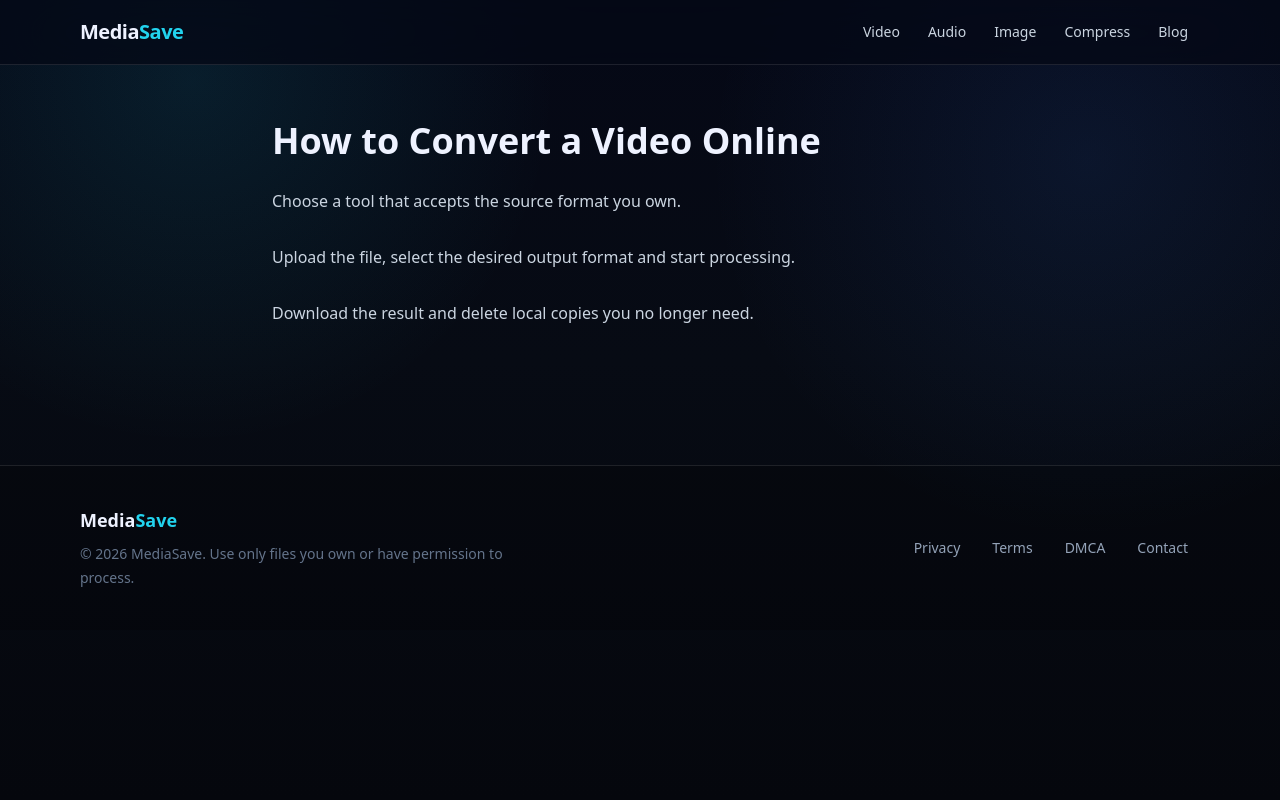
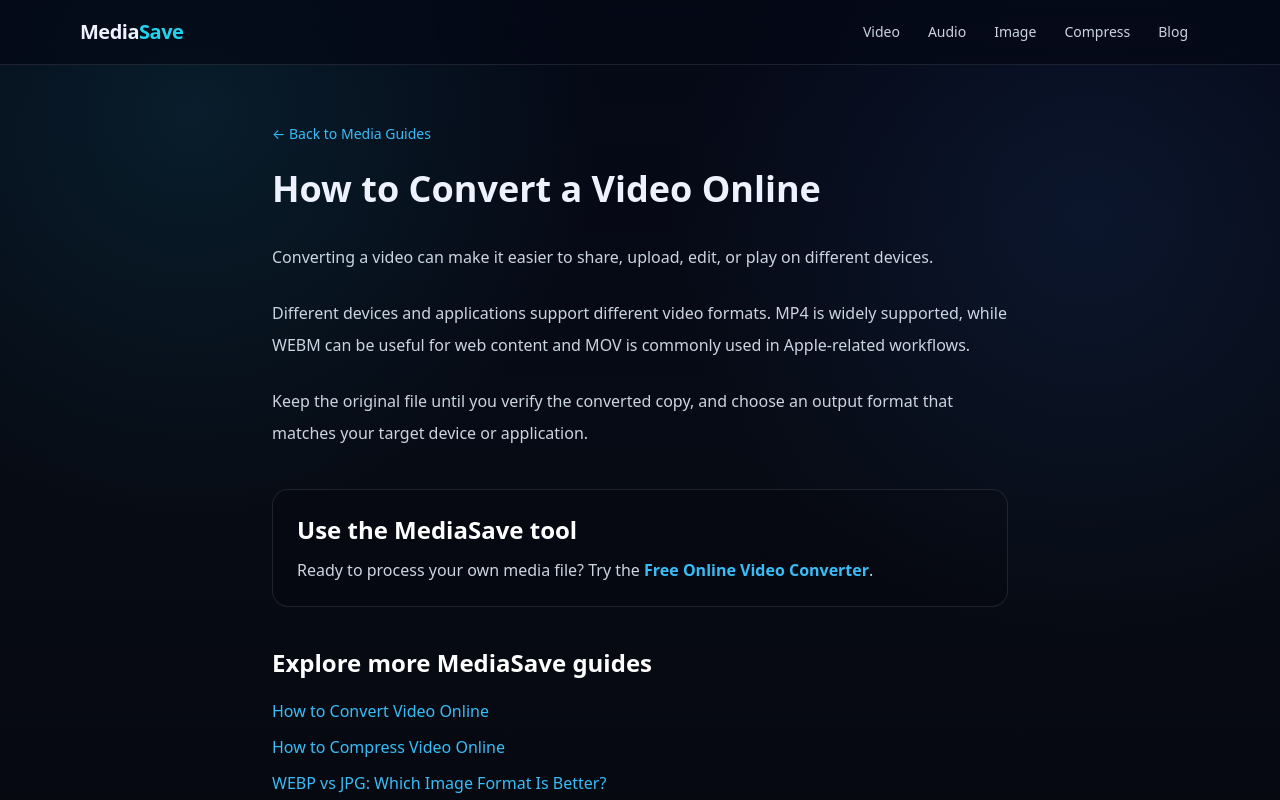
Before and after one commit to z3r020/mediasave, a Next.js app: page /blog/convert-video-online in a window 1280 px wide. Shown: the top 800 px of the page. Built offline with nearby package versions, Linux system fonts and the light colour scheme; no server answers.

Commit message:
Improve dynamic blog internal linking

```diff
--- a/app/blog/[slug]/page.tsx
+++ b/app/blog/[slug]/page.tsx
@@ -1 +1,119 @@
-const data:Record<string,{title:string,body:string[]}>={ "convert-video-online":{title:"How to Convert a Video Online",body:["Choose a tool that accepts the source format you own.","Upload the file, select the desired output format and start processing.","Download the result and delete local copies you no longer need."]}, "compress-video":{title:"How to Compress Video Without Losing Too Much Quality",body:["Compression works by reducing bitrate, resolution, frame rate or using a more efficient codec.","Start with a moderate quality preset and compare the result before making it more aggressive.","Keep an original copy when the source is important."]}, "webp-vs-jpg":{title:"WEBP vs JPG: Which Image Format Should You Use?",body:["WEBP can provide smaller files while supporting modern web workflows.","JPG remains broadly compatible and is useful for photos.","For websites, choose based on browser support, workflow and desired file size."]}}; export function generateStaticParams(){return Object.keys(data).map(slug=>({slug}))} export default async function Page({params}:{params:Promise<{slug:string}>}){const {slug}=await params;const p=data[slug]||data["convert-video-online"];return <article className="max-w-3xl mx-auto px-4 py-14"><h1 className="text-4xl font-black">{p.title}</h1>{p.body.map(x=><p key={x} className="mt-6 text-slate-300 leading-8">{x}</p>)}</article>}
+import Link from "next/link";
+
+const data: Record<
+  string,
+  { title: string; body: string[]; toolHref: string; toolName: string }
+> = {
+  "convert-video-online": {
+    title: "How to Convert a Video Online",
+    body: [
+      "Converting a video can make it easier to share, upload, edit, or play on different devices.",
+      "Different devices and applications support different video formats. MP4 is widely supported, while WEBM can be useful for web content and MOV is commonly used in Apple-related workflows.",
+      "Keep the original file until you verify the converted copy, and choose an output format that matches your target device or application.",
+    ],
+    toolHref: "/video-downloader",
+    toolName: "Free Online Video Converter",
+  },
+  "compress-video": {
+    title: "How to Compress Video Without Losing Too Much Quality",
+    body: [
+      "Large video files can be difficult to upload, store, or share. Compression reduces file size by encoding the video more efficiently.",
+      "Resolution, bitrate, frame rate, codec, and video duration can all affect the final file size.",
+      "Start with a moderate compression setting and compare the result before making the compression more aggressive. Keep an original copy when the source is important.",
+    ],
+    toolHref: "/compress-video",
+    toolName: "Free Online Video Compressor",
+  },
+  "webp-vs-jpg": {
+    title: "WEBP vs JPG: Which Image Format Should You Use?",
+    body: [
+      "WEBP can provide smaller files while supporting modern web workflows, while JPG remains broadly compatible and is useful for photographs.",
+      "For websites, choose an image format based on browser support, workflow requirements, visual quality, and desired file size.",
+      "If you need to convert between common image formats, an online image converter can simplify the process.",
+    ],
+    toolHref: "/image-converter",
+    toolName: "Free Online Image Converter",
+  },
+};
+
+export function generateStaticParams() {
+  return Object.keys(data).map((slug) => ({ slug }));
+}
+
+export default async function Page({
+  params,
+}: {
+  params: Promise<{ slug: string }>;
+}) {
+  const { slug } = await params;
+  const p = data[slug] || data["convert-video-online"];
+
+  return (
+    <article className="max-w-3xl mx-auto px-4 py-14">
+      <Link
+        href="/blog"
+        className="text-sm text-sky-400 hover:underline"
+      >
+        ← Back to Media Guides
+      </Link>
+
+      <h1 className="mt-6 text-4xl font-black">{p.title}</h1>
+
+      <div className="mt-8 space-y-6 text-slate-300 leading-8">
+        {p.body.map((paragraph) => (
+          <p key={paragraph}>{paragraph}</p>
+        ))}
+      </div>
+
+      <section className="mt-10 rounded-2xl border border-white/10 bg-black/10 p-6">
+        <h2 className="text-2xl font-bold text-white">
+          Use the MediaSave tool
+        </h2>
+
+        <p className="mt-3 text-slate-300">
+          Ready to process your own media file? Try the{" "}
+          <Link
+            href={p.toolHref}
+            className="font-semibold text-sky-400 hover:underline"
+          >
+            {p.toolName}
+          </Link>
+          .
+        </p>
+      </section>
+
+      <section className="mt-10">
+        <h2 className="text-2xl font-bold text-white">
+          Explore more MediaSave guides
+        </h2>
+
+        <ul className="mt-5 space-y-3">
+          <li>
+            <Link
+              href="/blog/convert-video-online"
+              className="text-sky-400 hover:underline"
+            >
+              How to Convert Video Online
+            </Link>
+          </li>
+          <li>
+            <Link
+              href="/blog/compress-video"
+              className="text-sky-400 hover:underline"
+            >
+              How to Compress Video Online
+            </Link>
+          </li>
+          <li>
+            <Link
+              href="/blog/webp-vs-jpg"
+              className="text-sky-400 hover:underline"
+            >
+              WEBP vs JPG: Which Image Format Is Better?
+            </Link>
+          </li>
+        </ul>
+      </section>
+    </article>
+  );
+}
```
